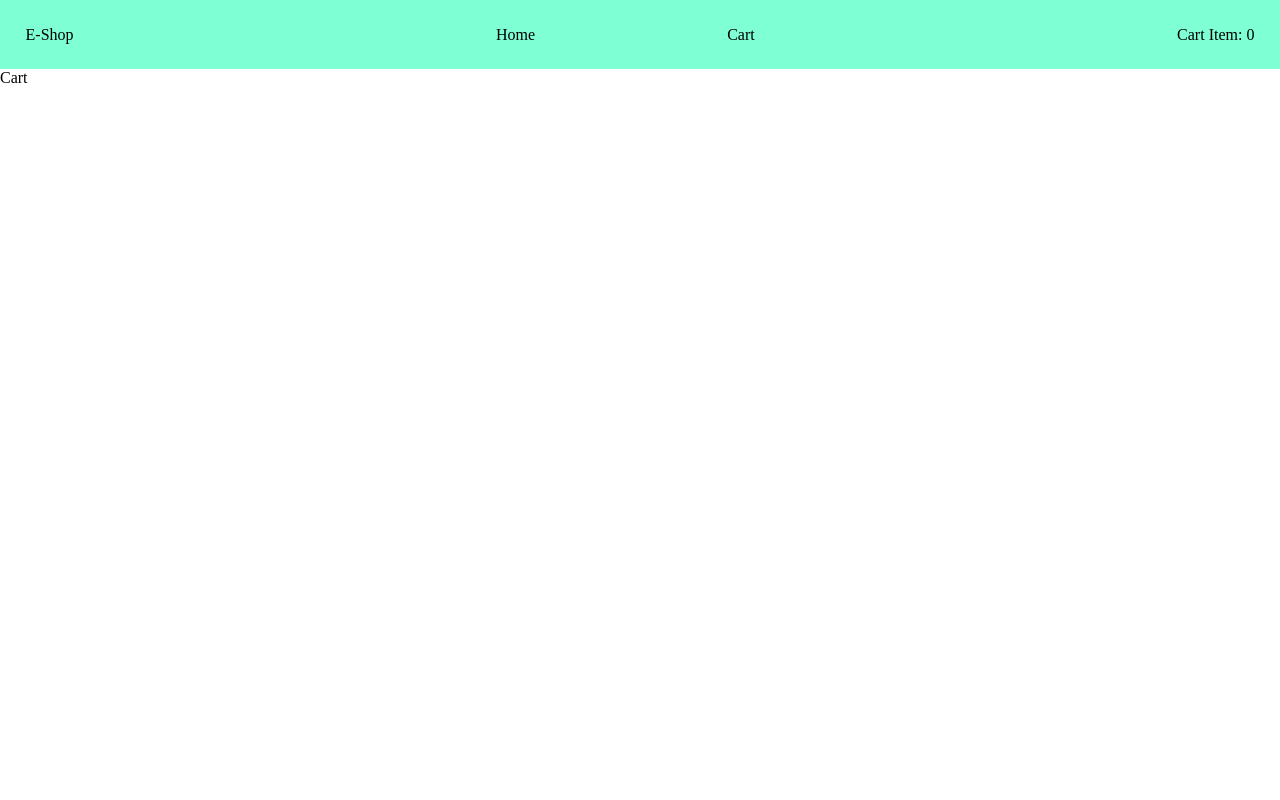
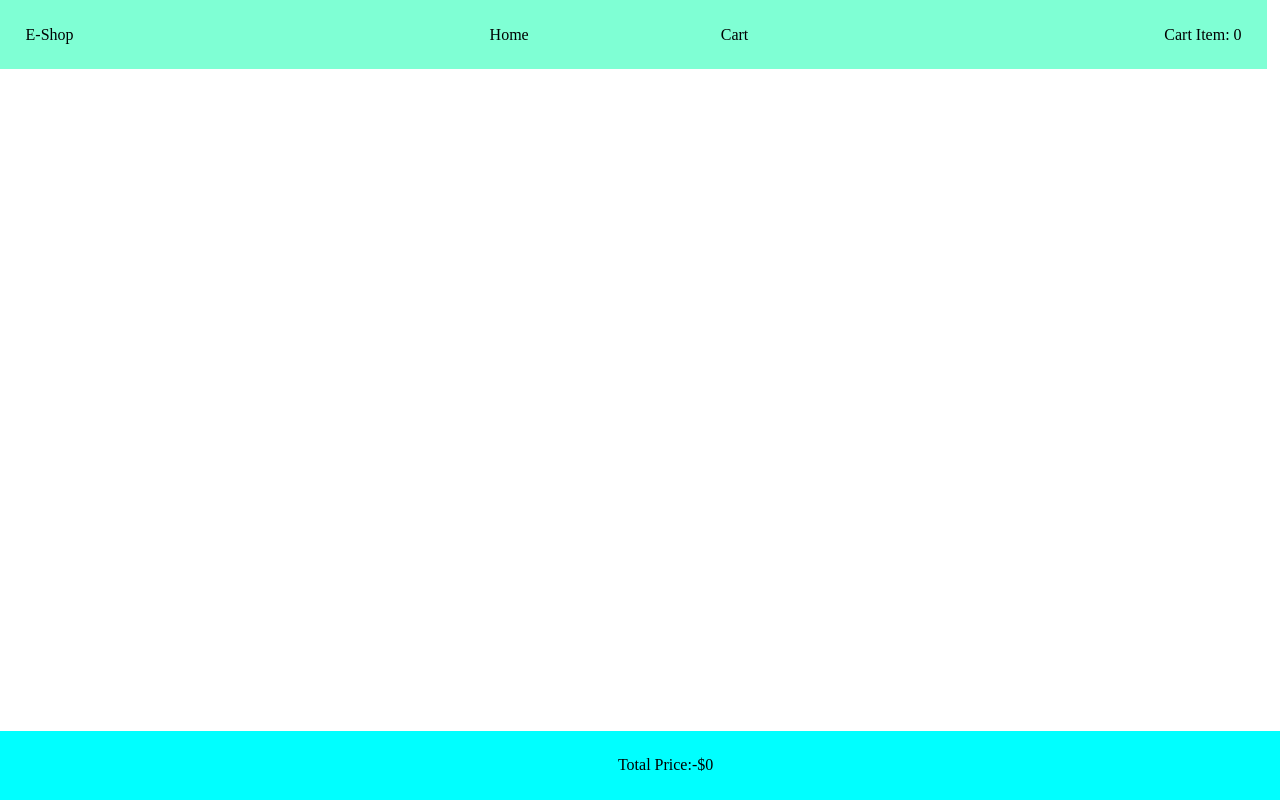
Before and after one commit to SkullRex001/Shopping_Cart_PropDrill, a React (Vite) app: page /cart in a window 1280 px wide. Built offline with nearby package versions, Linux system fonts and the light colour scheme.

Commit message:
completed cart proto with prop drilling

```diff
--- a/src/App.jsx
+++ b/src/App.jsx
@@ -5,17 +5,16 @@ import { BrowserRouter, Route, Routes } from 'react-router-dom'
 import Home from './components/Home'
 import Cart from './components/Cart.jsx'
 import { useState } from 'react'
-
 function App() {
   const [cart , setCart] = useState([])
 
   return (
     <>
       <BrowserRouter>
-        <Header />
+        <Header cartItems={cart}/>
         <Routes>
           <Route path='/' element={<Home cart={cart} setCart={setCart} />} />
-          <Route path='/cart' element={<Cart />} />
+          <Route path='/cart' element={<Cart  cart={cart}/>} />
         </Routes>
 
       </BrowserRouter>
--- a/src/components/Cart.jsx
+++ b/src/components/Cart.jsx
@@ -1,8 +1,21 @@
 import React from 'react'
+import CartProducts from './CartProduct'
+import './Product.css'
+import CartFooter from './CartFooter'
 
-const Cart = () => {
+const Cart = ({cart}) => {
   return (
-    <div>Cart</div>
+    <>
+    <div className='CartTitle'>This is Your Cart</div>
+
+    <div className='FinalCart'>
+        {cart.map((product , index)=>{
+           return <CartProducts image={product.image} title={product.title} price={product.price} key={index}/>
+        })}
+    </div>
+
+    <CartFooter cartItems={cart}/>
+    </>
   )
 }
 
--- /dev/null
+++ b/src/components/CartFooter.css
@@ -0,0 +1,10 @@
+.Footer{
+    background-color: aqua;
+    padding: 2vmax;
+    position: fixed;
+    bottom: 0;
+    width: 100vw;
+    display: flex;
+    justify-content: center;
+
+}
--- /dev/null
+++ b/src/components/CartFooter.jsx
@@ -0,0 +1,23 @@
+import './CartFooter.css'
+
+import React from 'react'
+
+const CartFooter = ({cartItems}) => {
+    let sum = 0;
+    cartItems.forEach((item)=>{
+        sum = sum + parseInt(item.price)
+    })
+
+  return (
+    <div className='Footer'>
+        <div>Total Price:-</div>
+        <div>
+            ${sum}
+        </div>
+
+
+        </div>
+  )
+}
+
+export default CartFooter
--- /dev/null
+++ b/src/components/CartProduct.jsx
@@ -0,0 +1,19 @@
+import React from 'react'
+import './Product.css'
+
+
+const CartProducts = ({image , title , price}) => {
+  return (
+    <div className='Product'>
+        <img src={image} alt="Product Image"  className='Image'/>
+        <div className='About' >
+            <div>{title}</div>
+            <div>${price}</div>
+        </div>
+
+
+    </div>
+  )
+}
+
+export default CartProducts
--- a/src/components/Header.css
+++ b/src/components/Header.css
@@ -3,7 +3,8 @@
     justify-content: space-between;
     background-color: aquamarine;
     padding: 2vmax;
-    position: relative;
+    position: fixed;
+   width: 95vw;
     top: 0%;
 
 }
--- a/src/components/Header.jsx
+++ b/src/components/Header.jsx
@@ -1,7 +1,7 @@
 import React from 'react'
 import './Header.css'
 import { Link } from 'react-router-dom'
-const Header = () => {
+const Header = ({cartItems}) => {
   return (
     <>
     <div className='Header'>
@@ -10,7 +10,7 @@ const Header = () => {
             <Link to="/">Home</Link>
             <Link to="/cart">Cart </Link>
         </div>
-        <p>Cart Item: 0</p>
+        <p>Cart Item: {cartItems.length}</p>
     </div>
 
     </>
--- a/src/components/Product.css
+++ b/src/components/Product.css
@@ -23,3 +23,16 @@
     box-shadow: rgba(0, 0, 0, 0.35) 0px 5px 15px;
 
 }
+
+.CartTitle{
+    display: flex;
+    justify-content: center;
+    font-size: 30px;
+}
+
+.FinalCart{
+    display: flex;
+   justify-content: space-around;
+    flex-wrap: wrap;
+
+}
```
